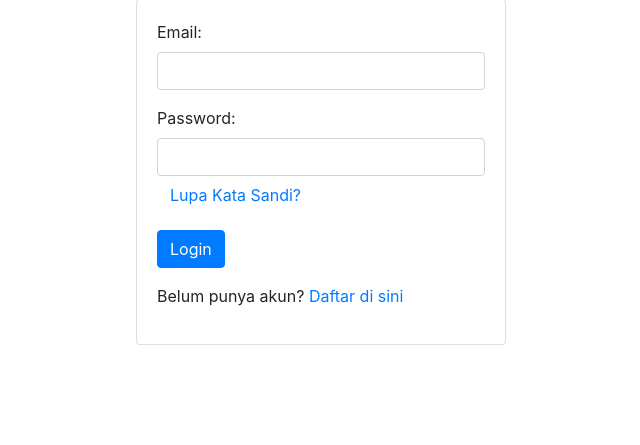
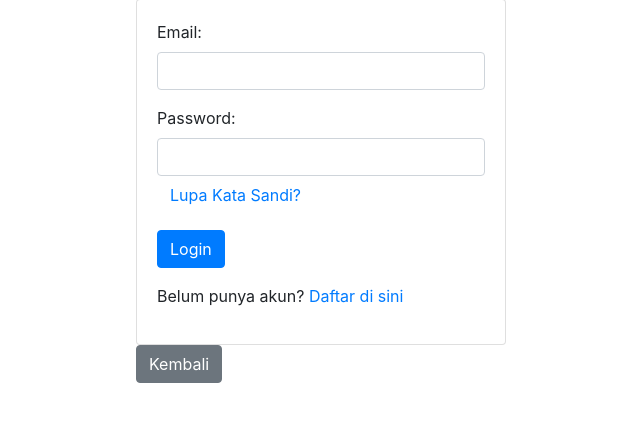
Before and after one commit to anggitaapg/cells, a PHP site: page /cells/membership/login.php in a window 1280 px wide. Shown: the part 147-592 px from the top of the page, without its empty margins (319-959 px from the left). Run offline with PHP 8.4, Linux system fonts and the light colour scheme; some libraries are stand-ins or nearby versions.

Commit message:
add back button in login membership

```diff
--- a/CELLS_root/membership/login.php
+++ b/CELLS_root/membership/login.php
@@ -150,6 +150,7 @@ if (isset($_POST['register'])) {
             <p class="mt-3">Sudah punya akun? <a href="#" id="showLogin">Login di sini</a></p>
         </form>
     </div>
+    <a href="../lesson_studies.php" class="btn btn-secondary">Kembali</a>
 </div>
 
 <script src="https://code.jquery.com/jquery-3.5.1.slim.min.js"></script>
```
